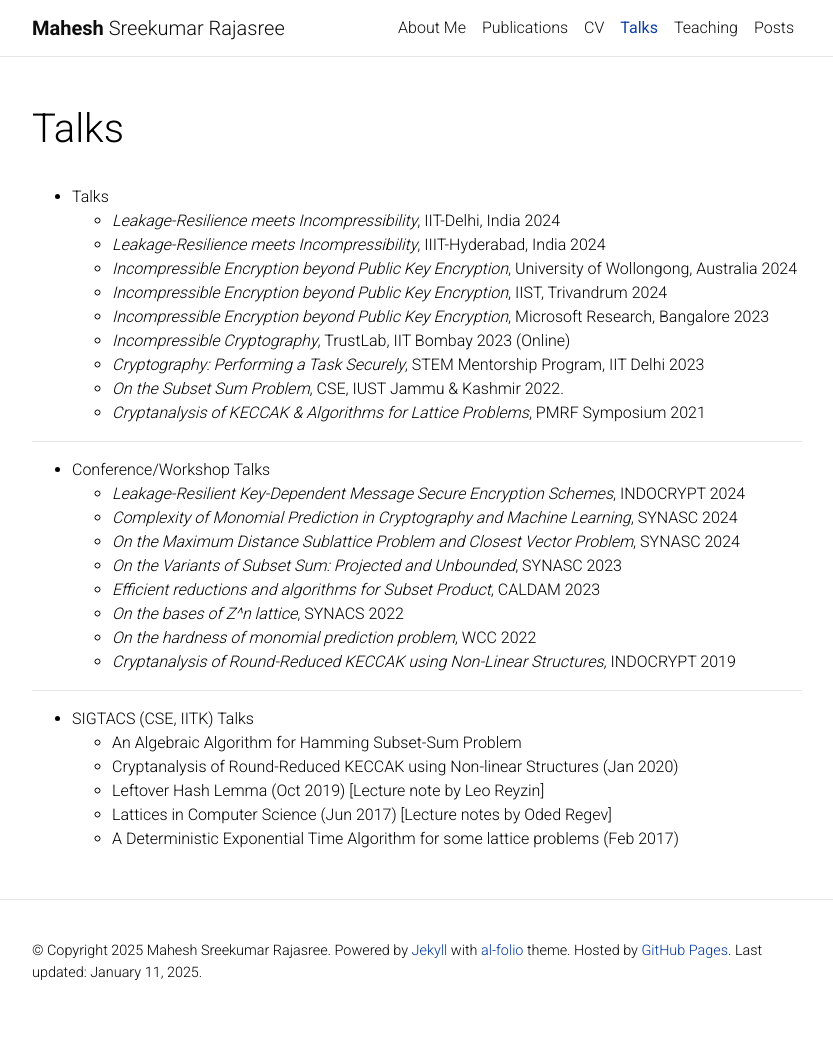
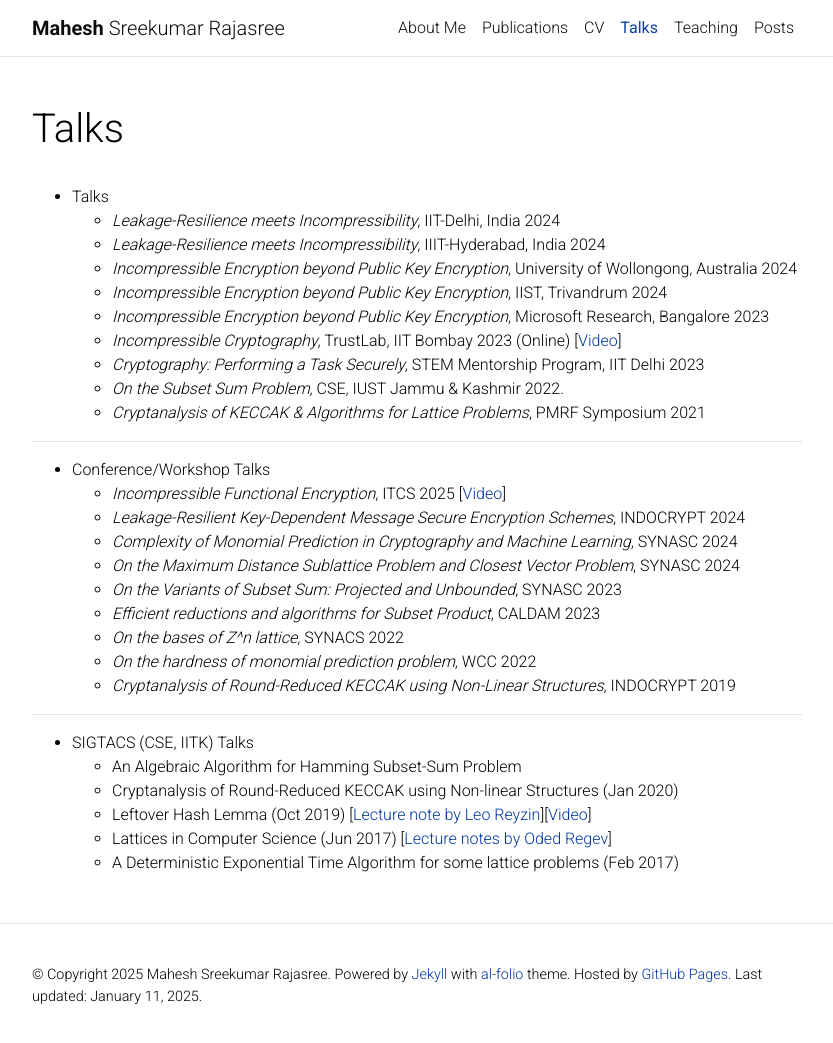
Before and after one commit to Mahe94/mahe94.github.io, a Jekyll site: the page built from _pages/talks.md, in a window 1280 px wide and 1047 px high. Shown: the top 1043 px of the window, without its empty margins (223-1056 px from the left). Built offline with Jekyll 4.4.1, drawn with Linux system fonts in a browser that asks for light colours; comment, search, counter and statistics services are not loaded; a style sheet for code colours, icons or effects is not loaded.

Commit message:
Update talks.md

```diff
--- a/_pages/talks.md
+++ b/_pages/talks.md
@@ -14,7 +14,7 @@ nav_order: 4
     * _Incompressible Encryption beyond Public Key Encryption_, University of Wollongong, Australia 2024
     * _Incompressible Encryption beyond Public Key Encryption_, IIST, Trivandrum 2024
     * _Incompressible Encryption beyond Public Key Encryption_, Microsoft Research, Bangalore 2023
-    * _Incompressible Cryptography_, TrustLab, IIT Bombay 2023 (Online)
+    * _Incompressible Cryptography_, TrustLab, IIT Bombay 2023 (Online) [<a href='https://youtu.be/k2pbL3cd9f8?list=PLeHhvTGj_0A-1pM3KQEn5MwyvPG0lmb9d'>Video</a>]
     * _Cryptography: Performing a Task Securely_, STEM Mentorship Program, IIT Delhi 2023
     * _On the Subset Sum Problem_, CSE, IUST Jammu & Kashmir 2022.
     * _Cryptanalysis of KECCAK & Algorithms for Lattice Problems_, PMRF Symposium 2021
@@ -23,6 +23,7 @@ nav_order: 4
 ---
 
 * Conference/Workshop Talks
+    * _Incompressible Functional Encryption_, ITCS 2025 [<a href='https://youtu.be/Kpc0q8SE3OA?list=PLeHhvTGj_0A90DKvYgkSKQwy4UAByJ6va'>Video</a>]
     * _Leakage-Resilient Key-Dependent Message Secure Encryption Schemes_, INDOCRYPT 2024
     * _Complexity of Monomial Prediction in Cryptography and Machine Learning_, SYNASC 2024
     * _On the Maximum Distance Sublattice Problem and Closest Vector Problem_, SYNASC 2024
@@ -37,6 +38,6 @@ nav_order: 4
 * SIGTACS (CSE, IITK) Talks
     * An Algebraic Algorithm for Hamming Subset-Sum Problem
     * Cryptanalysis of Round-Reduced KECCAK using Non-linear Structures (Jan 2020)
-    * Leftover Hash Lemma (Oct 2019) [Lecture note by Leo Reyzin]
-    * Lattices in Computer Science (Jun 2017) [Lecture notes by Oded Regev]
+    * Leftover Hash Lemma (Oct 2019) [<a href='https://www.cs.bu.edu/~reyzin/teaching/s11cs937/notes-leo-1.pdf'>Lecture note by Leo Reyzin</a>][<a href='https://youtu.be/AsUUVQmp2Kc?list=PLeHhvTGj_0A-1pM3KQEn5MwyvPG0lmb9d'>Video</a>]
+    * Lattices in Computer Science (Jun 2017) [<a href='https://cims.nyu.edu/~regev/teaching/lattices_fall_2009/'>Lecture notes by Oded Regev</a>]
     * A Deterministic Exponential Time Algorithm for some lattice problems (Feb 2017)
```
